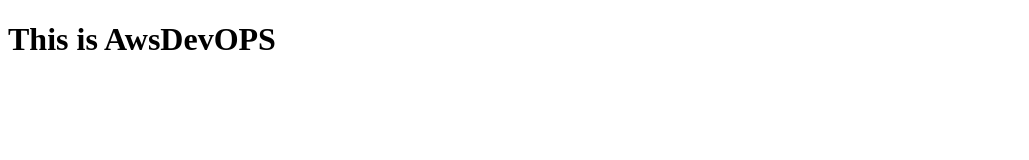
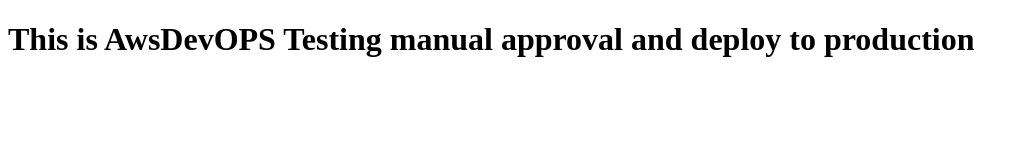
Before and after one commit to tanvir0604/awsdevops, a website: page index.html in a window 1280 px wide. Shown: the whole page, without its empty margins (0-1029 px from the left). Drawn offline with Linux system fonts and the light colour scheme.

Commit message:
new production deployment with manual approval

```diff
--- a/index.html
+++ b/index.html
@@ -6,6 +6,6 @@
     <title>Document</title>
 </head>
 <body>
-    <h1>This is AwsDevOPS</h1>
+    <h1>This is AwsDevOPS Testing manual approval and deploy to production</h1>
 </body>
 </html>
```
